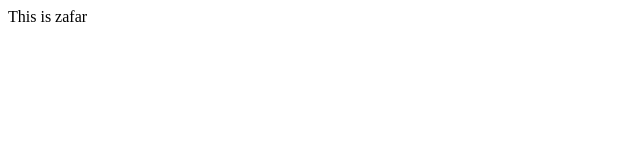
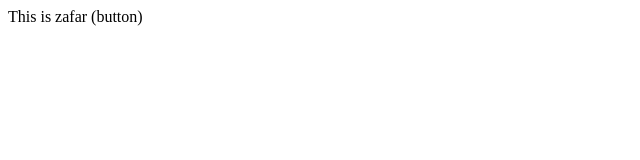
Before and after one commit to zafarali32/LocalRepo, a plain HTML site: page index.html in a window 1280 px wide. Shown: the full height of the page, 0-640 px from the left. Drawn offline with Linux system fonts and the light colour scheme.

```diff
--- a/index.html
+++ b/index.html
@@ -1 +1 @@
-<p>This is zafar</p>
+<p>This is zafar (button)</p>
```
